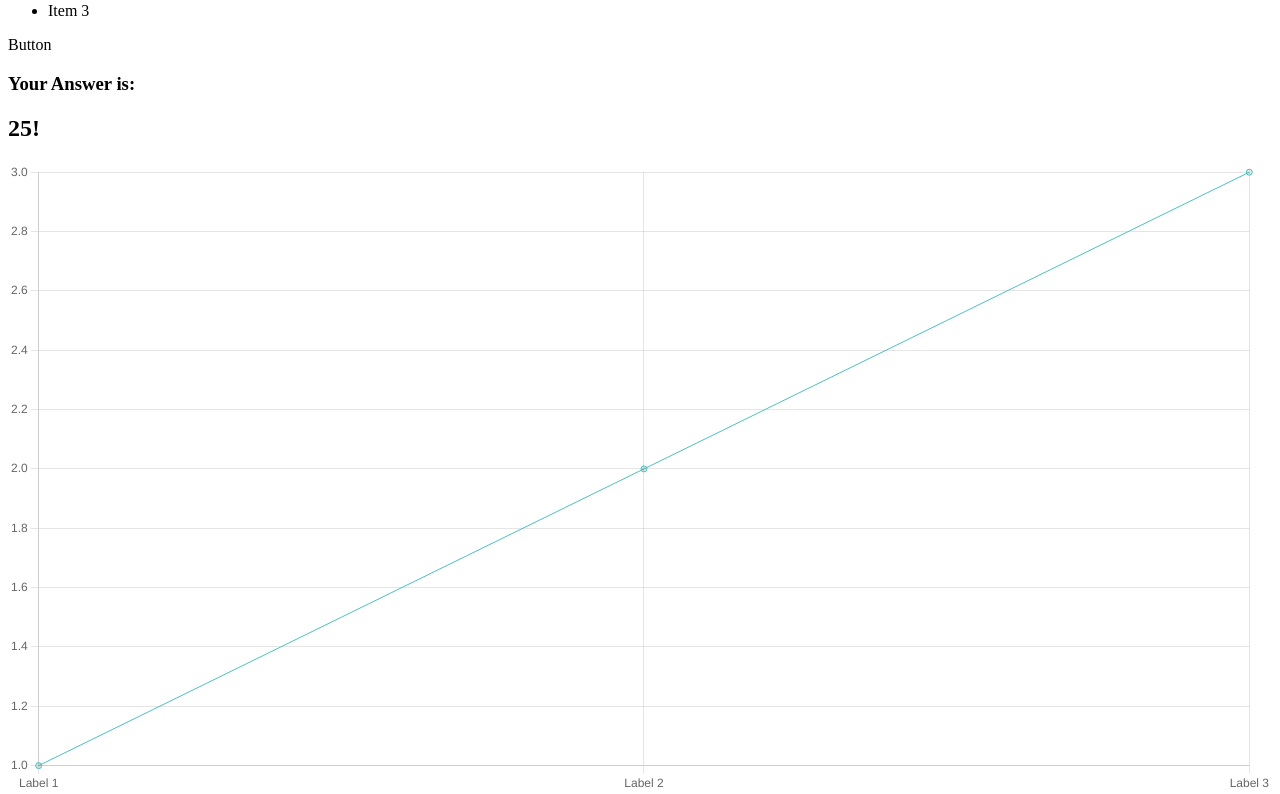
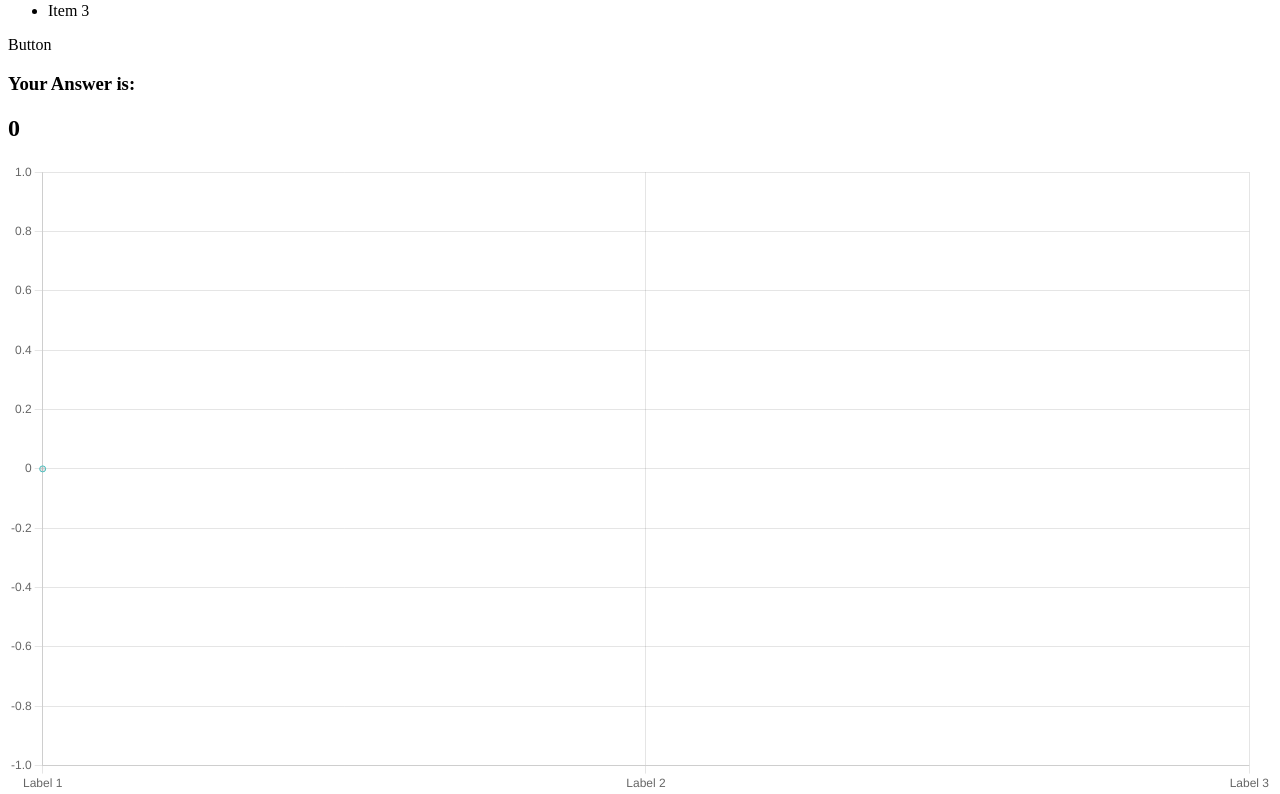
Before and after one commit to jfvasil/stats-app-react-ts, a React (Vite) app: page /results in a window 1280 px wide. Shown: the part 1466-2260 px from the top of the page. Built offline with nearby package versions, Linux system fonts and the light colour scheme.

Commit message:
added local storage methods

```diff
--- a/src/components/DataEntry.tsx
+++ b/src/components/DataEntry.tsx
@@ -1,6 +1,19 @@
+import { useState } from "react"
+import Button from "../components/Button"
 
 
 const DataEntry = () => {
+
+
+
+const [data, setData] = useState('')
+
+const handleSubmit = () : void => {
+    localStorage.setItem('data', JSON.stringify(data))
+    console.log(data)
+    setData('')
+}
+
   return (
    <section className=" container h-full flex flex-col justify-evenly">
     <div className="flex flex-col items-center">
@@ -8,6 +21,8 @@ const DataEntry = () => {
         <span>Be sure to keep them in this format "........."</span>
         <form className="form-control">
             <input type='text' placeholder="Enter data here"
+            onChange = {(e) => setData(e.target.value)}
+            value={data}
             className="input input-bordered input-secondary w-full max-w-xs" />
         </form>
     </div>
@@ -19,6 +34,7 @@ const DataEntry = () => {
         <input type="file"
         className="file-input file-input-bordered file-input-secondary w-full max-w-xs" />
         </form>
+        <Button onclick={handleSubmit}>Calculate</Button>
     </div>
    </section>
   )
--- a/src/pages/Calculation.tsx
+++ b/src/pages/Calculation.tsx
@@ -2,9 +2,7 @@ import Dropdown from "../components/Dropdown"
 import Header from "../components/Header"
 import Footer from "../components/Footer"
 import DataEntry from "../components/DataEntry"
-import Button from "../components/Button"
 import React, {ChangeEvent, useState} from 'react'
-
 
 
 const Calculation = () => {
@@ -14,6 +12,8 @@ const [calculation, setCalculation] = useState('')
 
   const handleCalcultionSelection = (e :React.ChangeEvent<HTMLSelectElement>) => {
     setCalculation(e.target.value)
+    history.push(`/results?data=${encodeURIComponent(JSON.stringify(calculation))}`)
+
   }
 
   const dropDownOptions = [
@@ -35,8 +35,8 @@ const [calculation, setCalculation] = useState('')
          dropDownOptions={dropDownOptions} />
          {calculation &&
          <>
-        <DataEntry />
-        <Button>Calculate!</Button>
+        <DataEntry  />
+
         </>}
       </div>
       <Footer />
--- a/src/pages/Results.tsx
+++ b/src/pages/Results.tsx
@@ -3,16 +3,22 @@ import Footer from "../components/Footer"
 import SquareButton from "../components/SquareButton"
 import LineChart from "../components/LineChart"
 import { ChartData, ChartOptions } from 'chart.js'
+import {mean} from '../calculations/stats'
+
 
 
 const Results = () => {
 
-    const chartData: ChartData<'line', Chart.ChartDataSets[], unknown> = {
+    const dataString:string | null = localStorage.getItem('data')
+    let data:string = dataString ? JSON.parse(dataString) : ''
+    let numberData = data.split(' ').map(el => Number(el))
+
+    const chartData: ChartData<'line'> = {
         labels: ['Label 1', 'Label 2', 'Label 3'],
         datasets: [
           {
             label: 'Dataset 1',
-            data: [1, 2, 3],
+            data: numberData,
             borderColor: 'rgb(75, 192, 192)',
             borderWidth: 1,
             fill: false,
@@ -28,7 +34,7 @@ const Results = () => {
     <Header />
     <section className="min-h-screen flex flex-col items-center justify-center">
         <h1 className="text-3xl">Your Answer is: </h1>
-        <h2 className="underline text-5xl mt-5">25!</h2>
+        <h2 className="underline text-5xl mt-5">{mean(numberData)}</h2>
     </section>
     <LineChart chartData={chartData}/>
     <section>
```
Also changed, not shown: src/components/Dropdown.tsx (+1 -13 lines).
